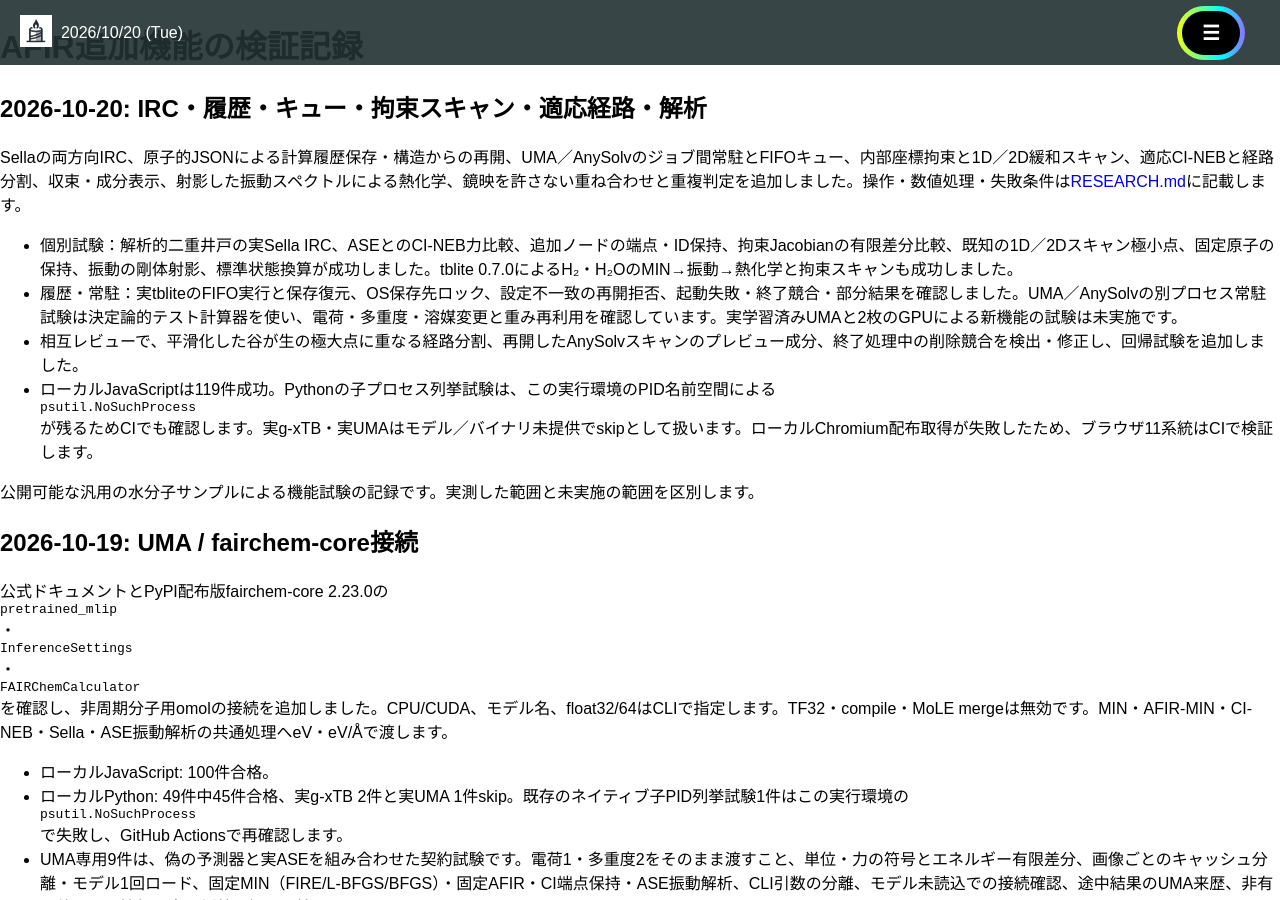
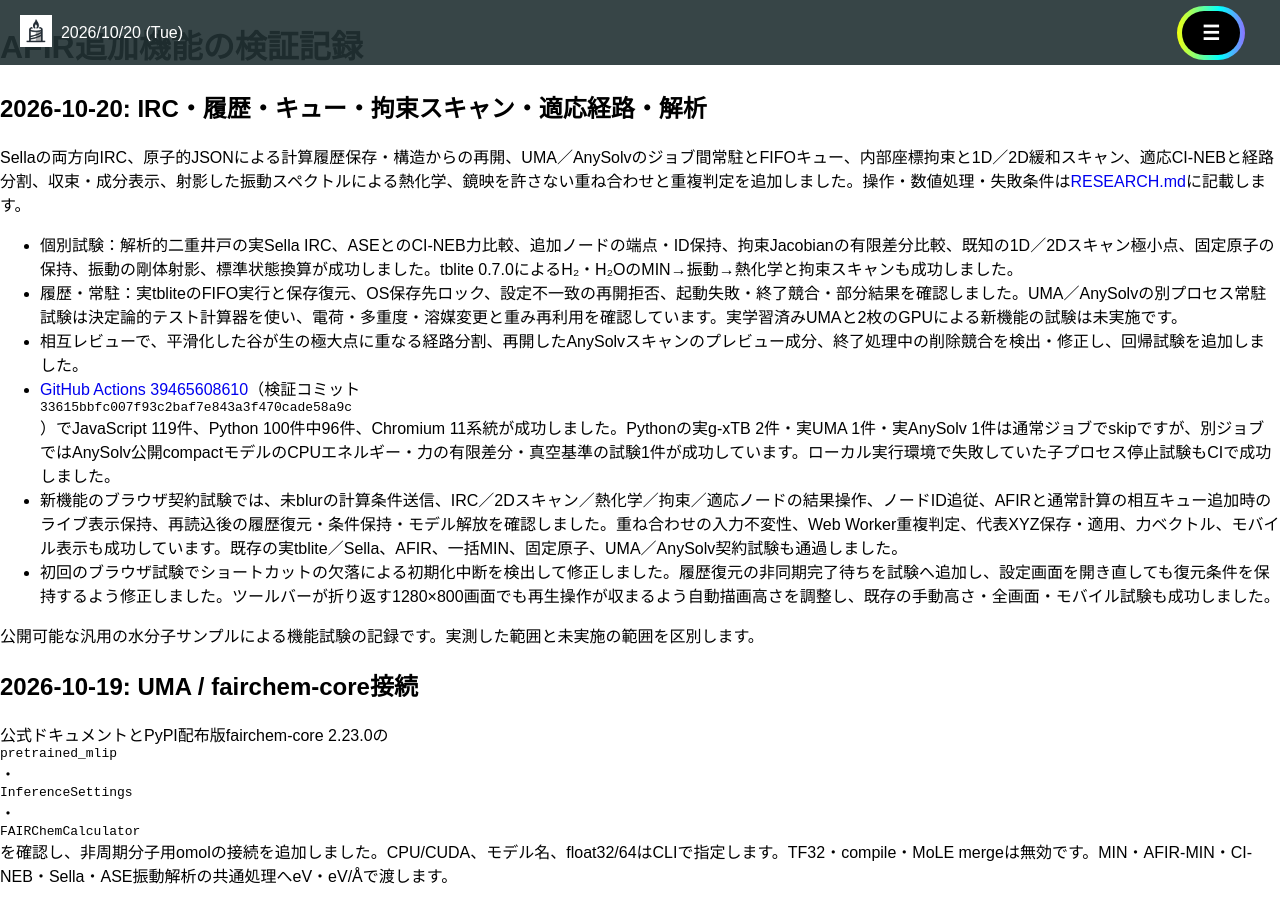
Before and after one commit to h-nabata/h-nabata.github.io, a Jekyll site: the page built from molecule-visualizer/AFIR-VALIDATION.md, in a window 1280 px wide and 900 px high. Built offline with Jekyll 4.4.1, drawn with Linux system fonts in a browser that asks for light colours; nearby versions of some CDN libraries; our own code applies the rules of GitHub Pages for plain Markdown files.

Commit message:
Record verified research workflows and browser regression results

```diff
--- a/molecule-visualizer/AFIR-VALIDATION.md
+++ b/molecule-visualizer/AFIR-VALIDATION.md
@@ -7,7 +7,9 @@ Sellaの両方向IRC、原子的JSONによる計算履歴保存・構造から
 - 個別試験：解析的二重井戸の実Sella IRC、ASEとのCI-NEB力比較、追加ノードの端点・ID保持、拘束Jacobianの有限差分比較、既知の1D／2Dスキャン極小点、固定原子の保持、振動の剛体射影、標準状態換算が成功しました。tblite 0.7.0によるH₂・H₂OのMIN→振動→熱化学と拘束スキャンも成功しました。
 - 履歴・常駐：実tbliteのFIFO実行と保存復元、OS保存先ロック、設定不一致の再開拒否、起動失敗・終了競合・部分結果を確認しました。UMA／AnySolvの別プロセス常駐試験は決定論的テスト計算器を使い、電荷・多重度・溶媒変更と重み再利用を確認しています。実学習済みUMAと2枚のGPUによる新機能の試験は未実施です。
 - 相互レビューで、平滑化した谷が生の極大点に重なる経路分割、再開したAnySolvスキャンのプレビュー成分、終了処理中の削除競合を検出・修正し、回帰試験を追加しました。
-- ローカルJavaScriptは119件成功。Pythonの子プロセス列挙試験は、この実行環境のPID名前空間による `psutil.NoSuchProcess` が残るためCIでも確認します。実g-xTB・実UMAはモデル／バイナリ未提供でskipとして扱います。ローカルChromium配布取得が失敗したため、ブラウザ11系統はCIで検証します。
+- [GitHub Actions 39465608610](https://github.com/h-nabata/h-nabata.github.io/actions/runs/39465608610)（検証コミット `33615bbfc007f93c2baf7e843a3f470cade58a9c`）でJavaScript 119件、Python 100件中96件、Chromium 11系統が成功しました。Pythonの実g-xTB 2件・実UMA 1件・実AnySolv 1件は通常ジョブでskipですが、別ジョブではAnySolv公開compactモデルのCPUエネルギー・力の有限差分・真空基準の試験1件が成功しています。ローカル実行環境で失敗していた子プロセス停止試験もCIで成功しました。
+- 新機能のブラウザ契約試験では、未blurの計算条件送信、IRC／2Dスキャン／熱化学／拘束／適応ノードの結果操作、ノードID追従、AFIRと通常計算の相互キュー追加時のライブ表示保持、再読込後の履歴復元・条件保持・モデル解放を確認しました。重ね合わせの入力不変性、Web Worker重複判定、代表XYZ保存・適用、力ベクトル、モバイル表示も成功しています。既存の実tblite／Sella、AFIR、一括MIN、固定原子、UMA／AnySolv契約試験も通過しました。
+- 初回のブラウザ試験でショートカットの欠落による初期化中断を検出して修正しました。履歴復元の非同期完了待ちを試験へ追加し、設定画面を開き直しても復元条件を保持するよう修正しました。ツールバーが折り返す1280×800画面でも再生操作が収まるよう自動描画高さを調整し、既存の手動高さ・全画面・モバイル試験も成功しました。
 
 公開可能な汎用の水分子サンプルによる機能試験の記録です。実測した範囲と未実施の範囲を区別します。
 
```
